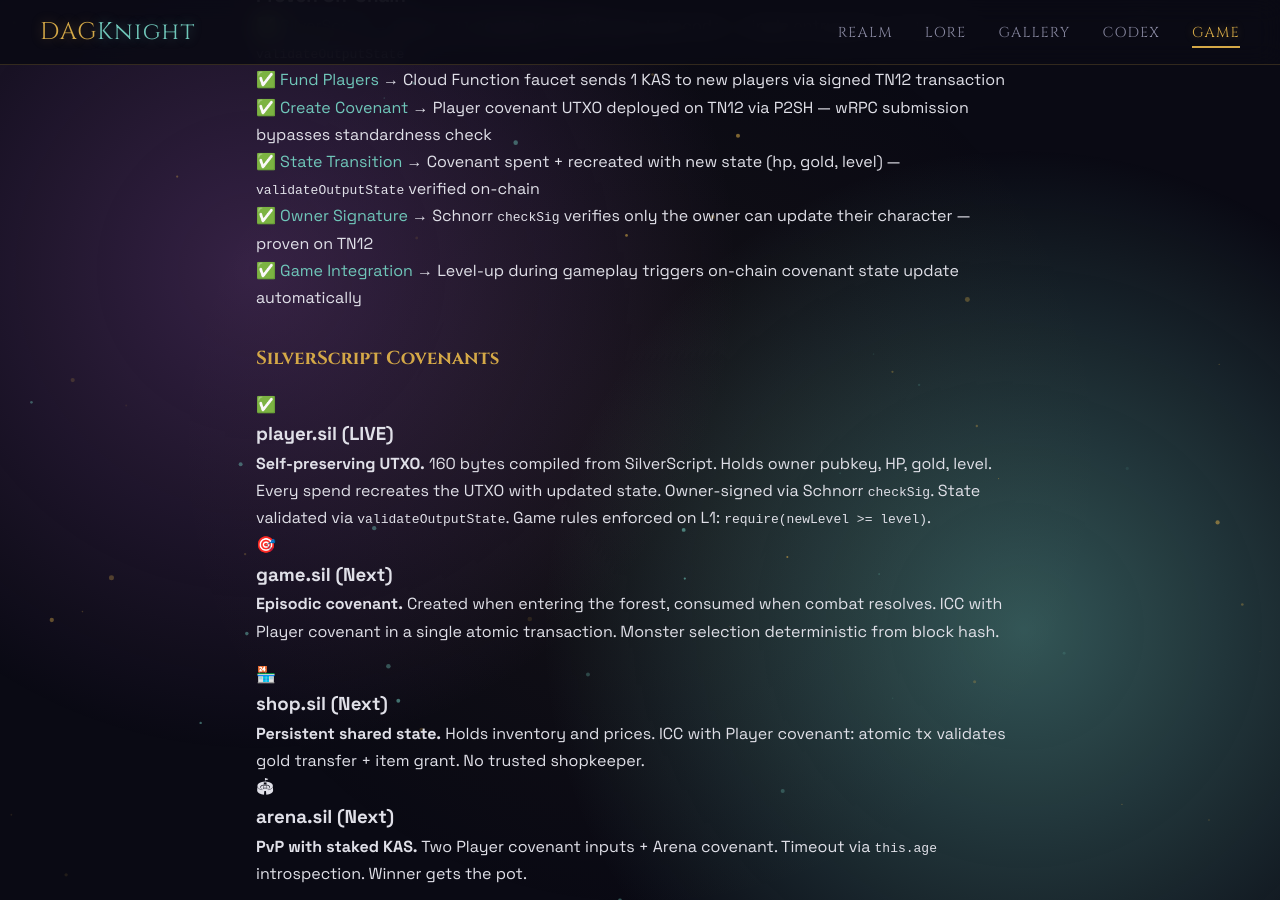
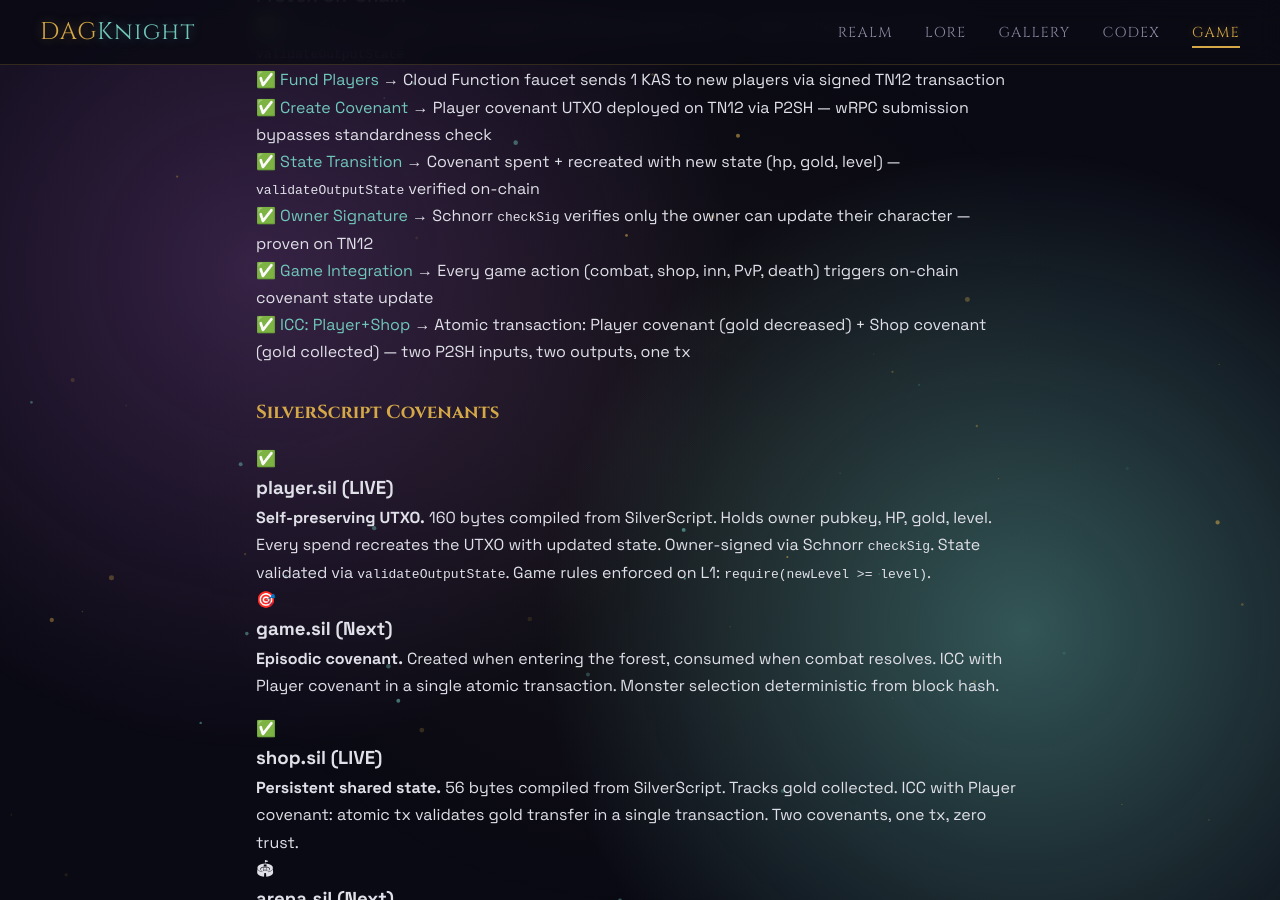
Before and after one commit to creative-inference/dagknight.xyz, a Jekyll site: the page built from game/plan/index.html, in a window 1280 px wide and 900 px high, scrolled down 2582 px. Built offline with Jekyll 4.4.1, drawn with Linux system fonts in a browser that asks for light colours.

Commit message:
Update plan + game pages: ICC and shop.sil marked LIVE
Phase 2 progress: added ICC: Player+Shop milestone.
shop.sil marked LIVE (56 bytes, validates output 1).
Game status updated to reflect ICC atomic purchases.
All game actions now trigger on-chain covenant updates.

Co-Authored-By: Claude Opus 4.6 (1M context) <noreply@anthropic.com>

```diff
--- a/game/plan/index.html
+++ b/game/plan/index.html
@@ -128,7 +128,12 @@ GitHub Pages (static)          TN12 Node
         <div class="tech-row">
           <span class="tech-game" style="color: var(--primary);">&#x2705; Game Integration</span>
           <span class="tech-arrow">&rarr;</span>
-          <span class="tech-chain">Level-up during gameplay triggers on-chain covenant state update automatically</span>
+          <span class="tech-chain">Every game action (combat, shop, inn, PvP, death) triggers on-chain covenant state update</span>
+        </div>
+        <div class="tech-row">
+          <span class="tech-game" style="color: var(--primary);">&#x2705; ICC: Player+Shop</span>
+          <span class="tech-arrow">&rarr;</span>
+          <span class="tech-chain">Atomic transaction: Player covenant (gold decreased) + Shop covenant (gold collected) — two P2SH inputs, two outputs, one tx</span>
         </div>
       </div>
     </div>
@@ -158,12 +163,12 @@ GitHub Pages (static)          TN12 Node
     </div>
     <div class="pillars" style="margin-bottom: 2rem;">
       <div class="pillar-card">
-        <div class="pillar-icon">&#x1F3EA;</div>
-        <h3>shop.sil (Next)</h3>
+        <div class="pillar-icon">&#x2705;</div>
+        <h3>shop.sil (LIVE)</h3>
         <p>
-          <strong>Persistent shared state.</strong> Holds inventory and prices.
-          ICC with Player covenant: atomic tx validates gold transfer + item grant.
-          No trusted shopkeeper.
+          <strong>Persistent shared state.</strong> 56 bytes compiled from SilverScript.
+          Tracks gold collected. ICC with Player covenant: atomic tx validates
+          gold transfer in a single transaction. Two covenants, one tx, zero trust.
         </p>
       </div>
       <div class="pillar-card">
```
Also changed, not shown: game/index.html (+6 -4 lines).
